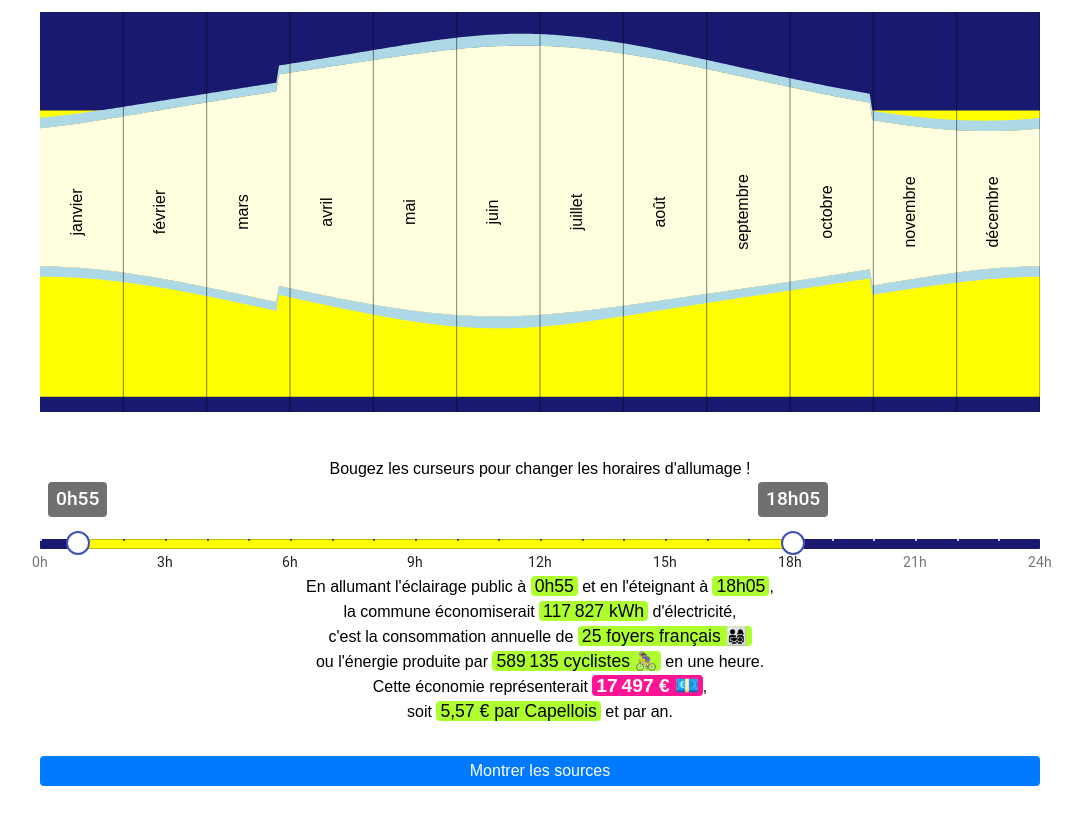
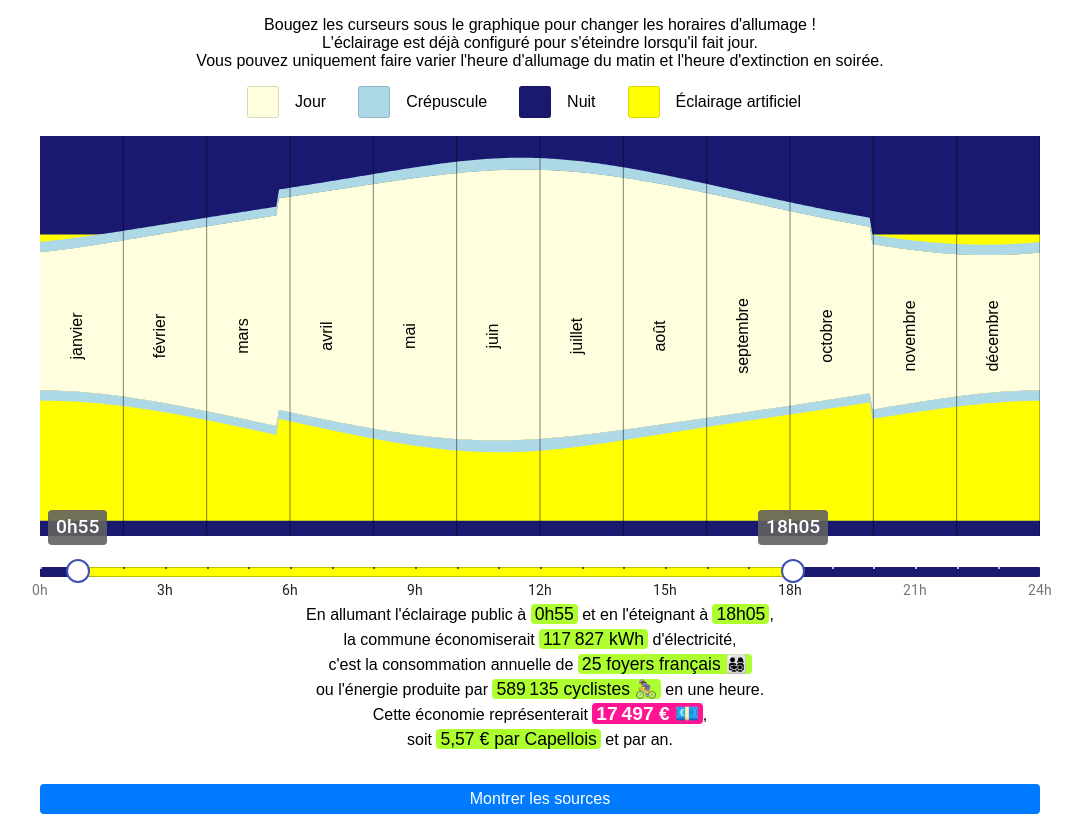
Before and after one commit to nop00/sunset, a React (Vite) app: page / in a window 1280 px wide. Shown: the whole page, without its empty margins (100-1182 px from the left). Before the commit the page ends 800 px from the top, so only its background shows below. Built offline with nearby package versions, Linux system fonts and the light colour scheme.

Commit message:
Factorisation des couleurs + légende

```diff
--- a/src/App.tsx
+++ b/src/App.tsx
@@ -2,6 +2,7 @@ import React, { useState } from "react";
 import { Ephemeris } from "./components/ephemeris";
 import { RangeSlider } from "./components/range-slider";
 import { Explanation } from "./components/explanation";
+import { Legend } from "./components/legend";
 import data from "../data/ephemeris.json";
 import { map, split, join, random } from "lodash";
 import { readableTime, yearlyLightingTime } from "./utils/time";
@@ -38,7 +39,7 @@ const EphemerisContainer = styled.div`
 
 const Order = styled.div`
   text-align: center;
-  margin: 3em 0;
+  margin: 1em 0;
 `;
 
 export default () => {
@@ -70,6 +71,16 @@ export default () => {
   return (
     <Centerer>
       <GlobalStyle />
+      <Order>
+        Bougez les curseurs sous le graphique pour changer les horaires
+        d'allumage !<br />
+        L'éclairage est déjà configuré pour s'éteindre lorsqu'il fait jour.
+        <br />
+        Vous pouvez uniquement faire varier l'heure d'allumage du matin et
+        l'heure d'extinction en soirée.
+      </Order>
+      <Legend />
+      <br />
       <EphemerisContainer>
         <Ephemeris
           data={dataWithSavings}
@@ -77,7 +88,7 @@ export default () => {
           lightsOffTime={lightingTime[1]}
         />
       </EphemerisContainer>
-      <Order>Bougez les curseurs pour changer les horaires d'allumage !</Order>
+      <br/>
       <RangeSlider value={lightingTime} onChange={setLightingTime} />
       <Explanation
         onTime={readableTime(lightingTime[0])}
--- a/src/components/ephemeris/index.tsx
+++ b/src/components/ephemeris/index.tsx
@@ -1,7 +1,7 @@
 import React from "react";
 import { Day, Moment } from "../../types";
 import { PeriodLighting } from "../period-lighting";
-import { DAY_DURATION } from "../../constants";
+import { DAY_DURATION, Colors } from "../../constants";
 
 interface Props {
   data: Day[];
@@ -10,16 +10,16 @@ interface Props {
 }
 
 const NATURAL_AREAS: { from: Moment; to: Moment; color: string }[] = [
-  { from: "civrise", to: "sunrise", color: "lightblue" },
-  { from: "sunrise", to: "sunset", color: "lightyellow" },
-  { from: "sunset", to: "civset", color: "lightblue" }
+  { from: "civrise", to: "sunrise", color: Colors.Twilight },
+  { from: "sunrise", to: "sunset", color: Colors.Sunlight },
+  { from: "sunset", to: "civset", color: Colors.Twilight }
 ];
 
 export const Ephemeris = ({ data, lightsOnTime, lightsOffTime }: Props) => {
   const areasWithLighting = [
-    { from: 0, to: DAY_DURATION, color: "midnightblue" },
-    { from: lightsOnTime, to: "sunrise" as Moment, color: "yellow" },
-    { from: "sunset" as Moment, to: lightsOffTime, color: "yellow" },
+    { from: 0, to: DAY_DURATION, color: Colors.Night },
+    { from: lightsOnTime, to: "sunrise" as Moment, color: Colors.Lighting },
+    { from: "sunset" as Moment, to: lightsOffTime, color: Colors.Lighting },
     ...NATURAL_AREAS
   ];
 
--- /dev/null
+++ b/src/components/legend/index.tsx
@@ -0,0 +1,52 @@
+import React from "react";
+import styled from "styled-components";
+import { Colors } from "../../constants";
+import { map } from "lodash";
+
+const LEGEND = [
+  {
+    color: Colors.Sunlight,
+    text: "Jour"
+  },
+  {
+    color: Colors.Twilight,
+    text: "Crépuscule"
+  },
+  {
+    color: Colors.Night,
+    text: "Nuit"
+  },
+  {
+    color: Colors.Lighting,
+    text: "Éclairage artificiel"
+  }
+];
+
+const Root = styled.div`
+  display: flex;
+  align-items: center;
+  justify-content: center;
+`;
+
+const Color = styled.div`
+  width: 2em;
+  height: 2em;
+  border-radius: 3px;
+  box-shadow: rgba(0, 0, 0, 0.15) 0 0 0 1px inset;
+  margin-right: 1em;
+`;
+
+const Text = styled.div`
+  margin-right: 2em;
+`;
+
+export const Legend = () => (
+  <Root>
+    {map(LEGEND, ({ color, text }) => (
+      <>
+        <Color style={{ backgroundColor: color }} />
+        <Text>{text}</Text>
+      </>
+    ))}
+  </Root>
+);
--- a/src/components/period-lighting/index.tsx
+++ b/src/components/period-lighting/index.tsx
@@ -81,7 +81,7 @@ export const PeriodLighting = ({ data, areas }: Props) => {
           const textX = (100 / 12) * i + 100 / 24 + "%";
           const textY = "50%";
           return (
-            <>
+            <g key={i}>
               <text
                 x={textX}
                 y={textY}
@@ -102,7 +102,7 @@ export const PeriodLighting = ({ data, areas }: Props) => {
                 strokeWidth={1}
                 stroke="rgba(0,0,0,.5)"
               />
-            </>
+            </g>
           );
         })}
       </Legend>
--- a/src/components/range-slider/index.tsx
+++ b/src/components/range-slider/index.tsx
@@ -4,6 +4,7 @@ import { withStyles } from "@material-ui/core/styles";
 import { range, map, throttle } from "lodash";
 import { readableTime } from "../../utils/time";
 import Tooltip from "@material-ui/core/Tooltip";
+import { Colors } from "../../constants";
 
 interface Props {
   value: [number, number];
@@ -28,10 +29,10 @@ const SunsetSlider = withStyles({
   },
   track: {
     height: 8,
-    backgroundColor: "yellow",
+    backgroundColor: Colors.Lighting,
     border: "1px solid rgba(0,0,0,.25)"
   },
-  rail: { height: 10, backgroundColor: "midnightblue", opacity: 1 },
+  rail: { height: 10, backgroundColor: Colors.Night, opacity: 1 },
   mark: { backgroundColor: "white" },
   markActive: { backgroundColor: "black" }
 })(Slider);
--- a/src/constants.ts
+++ b/src/constants.ts
@@ -18,3 +18,10 @@ export const CURRENT_LIGHTING_TIME = 4100;
 
 // Durée du jour en secondes
 export const DAY_DURATION = 24 * 60 * 60;
+
+export enum Colors {
+  Night = "midnightblue",
+  Sunlight = "lightyellow",
+  Twilight = "lightblue",
+  Lighting = "yellow"
+}
```
Also changed, not shown: src/components/legend/stories.tsx (added, +13 -0 lines).
